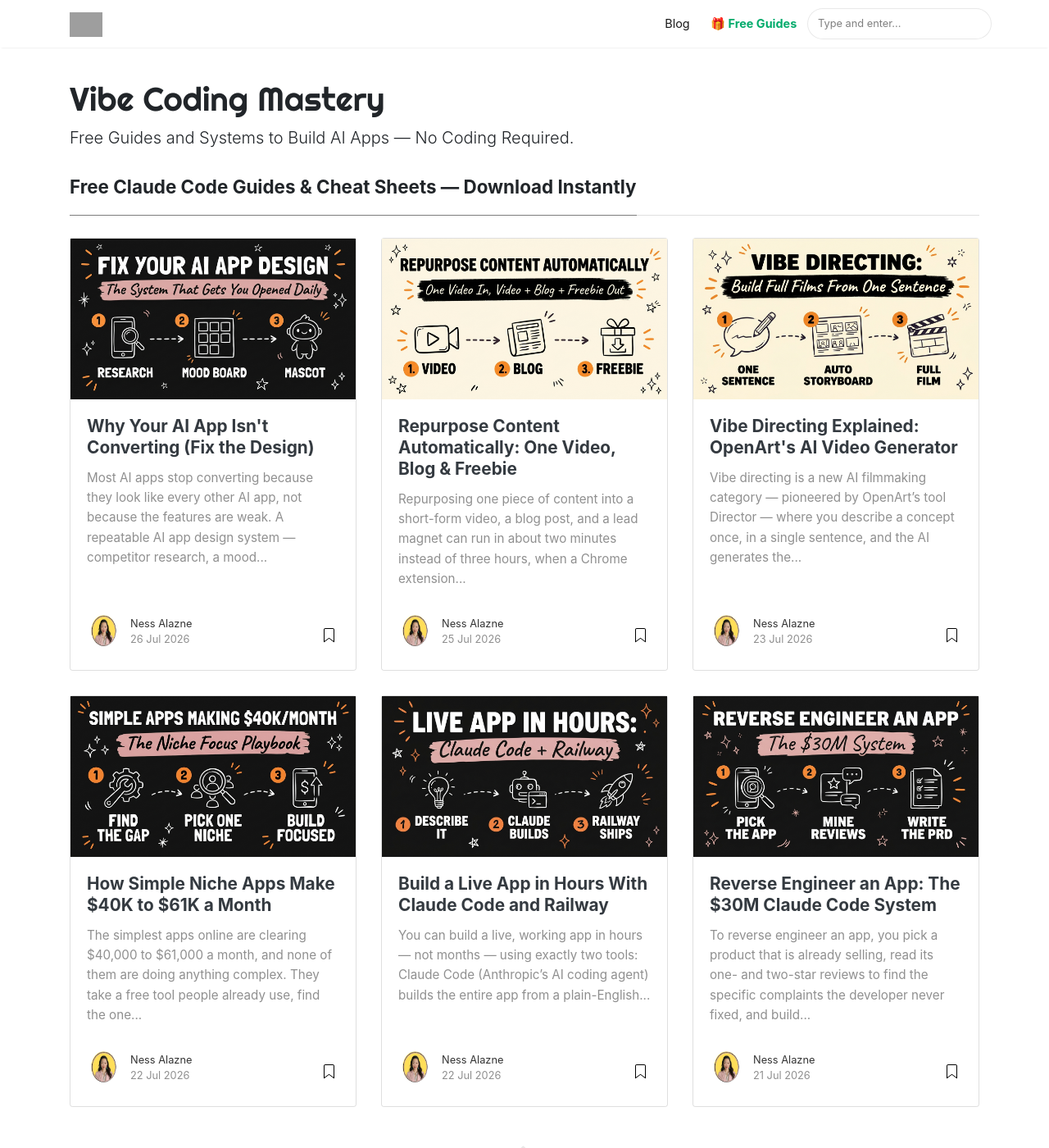
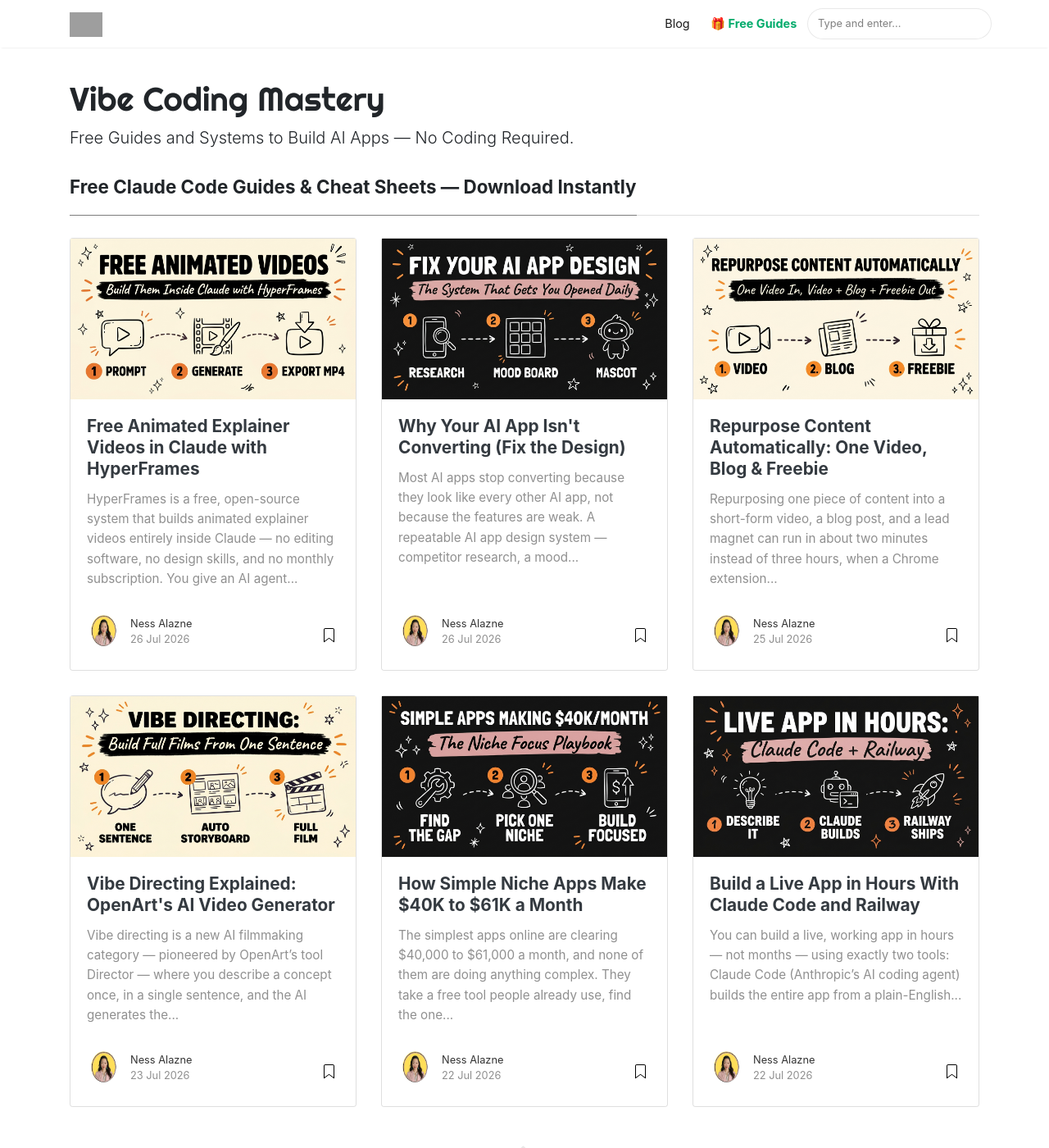
Before and after one commit to nessalazne/nessalazne.github.io, a Jekyll site: the page built from index.html, in a window 1280 px wide and 1400 px high. Shown: the whole window at 82% size. Built offline with Jekyll 4.4.1, drawn with Linux system fonts in a browser that asks for light colours; nearby versions of some CDN libraries; the list of posts is cut into pages by our own code; some of the changed lines change nothing that is shown; some of the changed text lies outside the part shown; grey boxes are pictures that could not be loaded.

Commit message:
Add: Free Animated Explainer Videos in Claude with HyperFrames

```diff
--- a/_pages/get.md
+++ b/_pages/get.md
@@ -174,6 +174,14 @@ permalink: /get/
 
 <script>
 var GUIDES = {
+  "hyperframes": [
+    {
+      title: "The HyperFrames Playbook",
+      desc: "Your Free Guide to Building Animated Explainer Videos Inside Claude",
+      url: "https://hub.digicuratoragency.com/freebie?kw=hyperframes",
+      post: "https://blog.digicuratoragency.com/hyperframes-free-animated-explainer-videos-claude/"
+    }
+  ],
   "design": [
     {
       title: "The AI App Design Playbook",
--- /dev/null
+++ b/_posts/2026-07-26-hyperframes-free-animated-explainer-videos-claude.md
@@ -0,0 +1,137 @@
+---
+layout: post
+title: "Free Animated Explainer Videos in Claude with HyperFrames"
+description: "HyperFrames is a free, open-source system that builds animated explainer videos entirely inside Claude — no editing software or design skills required."
+author: ness
+categories: [Claude Code, AI Automation]
+tags: [hyperframes, claude code, animated video, ai automation, content creation]
+image: assets/images/hyperframes-free-animated-explainer-videos-claude-header.jpg
+featured: false
+---
+
+HyperFrames is a free, open-source system that builds animated explainer videos entirely inside Claude — no editing software, no design skills, and no monthly subscription. You give an AI agent a prompt, and it writes the script, builds the visuals, times the animation, and exports a finished MP4.
+
+Most solopreneurs are still paying for video tools they don't need. Here's what HyperFrames actually does and how to get it running today.
+
+---
+
+## Get the Free Guide
+
+Get the full HyperFrames playbook — how to install it, feed it your brand, and generate your first video.
+
+**[Get the free HyperFrames Playbook →](https://hub.digicuratoragency.com/freebie?kw=hyperframes)**
+
+---
+
+<div style="max-width: 315px; margin: 2rem auto;">
+  <div style="position: relative; padding-bottom: 177.78%; height: 0; overflow: hidden; border-radius: 10px;">
+    <iframe style="position: absolute; top: 0; left: 0; width: 100%; height: 100%;"
+      src="https://www.youtube.com/embed/1z0vf2oLINE"
+      frameborder="0"
+      allow="accelerometer; autoplay; clipboard-write; encrypted-media; gyroscope; picture-in-picture"
+      allowfullscreen></iframe>
+  </div>
+</div>
+
+## What Is HyperFrames?
+
+HyperFrames is a free, open-source system that runs inside Claude and turns a prompt into a fully rendered animated video — no timeline editor, no keyframes, and no design software involved. The AI agent handles the entire pipeline: it writes the script, generates the visuals, syncs the timing, and exports the final MP4 file.
+
+That matters because most solopreneurs default to paid tools like Canva, CapCut, or After Effects templates for explainer content, even when the actual bottleneck isn't the software — it's the time spent learning it. HyperFrames removes that layer entirely by letting you describe the video you want in plain language.
+
+## How Does HyperFrames Pull Your Brand Automatically?
+
+HyperFrames can read a live website and extract its brand colors, typography, and overall visual feel without any manual setup. Feed it your website URL, and the agent applies that look to the video it generates — so the output already matches your existing brand instead of looking like a generic template.
+
+This is the same design-extraction approach used in Claude's broader design tooling. If you want the deeper mechanics of turning a design into a rendered video, the [Claude Design to Video guide](https://blog.digicuratoragency.com/claude-design-to-video-hyperframes/) walks through the 4-step export-and-render workflow HyperFrames builds on.
+
+## What Content Can You Feed Into HyperFrames?
+
+HyperFrames accepts almost any source material as input, then turns that context into the script and visuals for the video. You are not limited to typing a prompt from scratch — you can hand it existing content and let the agent adapt it.
+
+Sources that work well:
+
+| Input Type | What HyperFrames Does With It |
+|---|---|
+| YouTube transcript | Extracts key points and reshapes them into an explainer script |
+| PDF document | Pulls the core concepts and structures them into video beats |
+| Podcast audio/transcript | Condenses the conversation into a visual narrative |
+| Website URL | Extracts brand colors, fonts, and tone for the visuals |
+| Plain text prompt | Builds a script and storyboard from your description |
+
+Because the agent works from your actual content, the resulting video reflects your specific message rather than a generic stock template.
+
+## How Do You Iterate on a HyperFrames Video?
+
+If the first version of your video isn't right, you fix it by talking to the agent, not by opening an editing timeline. You can ask for changes like "make the pacing faster in the second half" or "swap the color scheme to match my logo," and HyperFrames regenerates the affected parts.
+
+This conversational revision loop is the same pattern used across Claude Code's creative skills — see the [Remotion video creator guide](https://blog.digicuratoragency.com/remotion-claude-code-video-creator/) for another example of building video output through iterative prompting rather than manual editing.
+
+**Quick tips for faster iteration:**
+- Be specific about what changed feels wrong (pacing, color, text size) rather than saying "make it better"
+- Iterate on one element at a time so the agent doesn't overcorrect
+- Save a version you like before requesting a bigger change, in case you want to roll back
+
+## Who Should Use HyperFrames?
+
+Solopreneurs, content creators, and small teams who need explainer videos regularly but don't have a video editor on staff are the best fit for HyperFrames. If you're already using Claude Code or Claude for other parts of your workflow — as covered in the [creator skills roundup](https://blog.digicuratoragency.com/5-skills-for-creators-claude-code/) — adding HyperFrames keeps video production inside the same system instead of bouncing between five separate tools.
+
+## FAQ
+
+### Is HyperFrames really free?
+
+Yes. HyperFrames is a free, open-source system that runs inside Claude, with no subscription fee to generate animated explainer videos.
+
+### Do I need editing or design experience to use HyperFrames?
+
+No. HyperFrames is built so you describe what you want in plain language, and the AI agent handles the script, visuals, and export — no timeline editing or design skills required.
+
+### Can HyperFrames use my existing brand assets?
+
+Yes. Feed HyperFrames a website URL and it automatically extracts your brand colors, typography, and overall feel, then applies that to the generated video.
+
+### What file types can I feed into HyperFrames?
+
+You can feed HyperFrames a YouTube transcript, a PDF, a podcast, a website URL, or a plain text prompt, and it will turn that source content into the video's script and visuals.
+
+### How do I fix a HyperFrames video I don't like?
+
+You talk to the agent and describe the change you want — pacing, color, wording — and HyperFrames regenerates the video until it matches what you're picturing.
+
+---
+
+If you want the full step-by-step setup — install, first prompt, and how to structure your source content for the best results — [join the Vibe Coding Build →](https://hub.digicuratoragency.com/about) for the complete walkthrough.
+
+<script type="application/ld+json">
+{
+  "@context": "https://schema.org",
+  "@type": "FAQPage",
+  "mainEntity": [
+    {
+      "@type": "Question",
+      "name": "Is HyperFrames really free?",
+      "acceptedAnswer": { "@type": "Answer", "text": "Yes. HyperFrames is a free, open-source system that runs inside Claude, with no subscription fee to generate animated explainer videos." }
+    },
+    {
+      "@type": "Question",
+      "name": "Do I need editing or design experience to use HyperFrames?",
+      "acceptedAnswer": { "@type": "Answer", "text": "No. HyperFrames is built so you describe what you want in plain language, and the AI agent handles the script, visuals, and export — no timeline editing or design skills required." }
+    },
+    {
+      "@type": "Question",
+      "name": "Can HyperFrames use my existing brand assets?",
+      "acceptedAnswer": { "@type": "Answer", "text": "Yes. Feed HyperFrames a website URL and it automatically extracts your brand colors, typography, and overall feel, then applies that to the generated video." }
+    },
+    {
+      "@type": "Question",
+      "name": "What file types can I feed into HyperFrames?",
+      "acceptedAnswer": { "@type": "Answer", "text": "You can feed HyperFrames a YouTube transcript, a PDF, a podcast, a website URL, or a plain text prompt, and it will turn that source content into the video's script and visuals." }
+    },
+    {
+      "@type": "Question",
+      "name": "How do I fix a HyperFrames video I don't like?",
+      "acceptedAnswer": { "@type": "Answer", "text": "You talk to the agent and describe the change you want — pacing, color, wording — and HyperFrames regenerates the video until it matches what you're picturing." }
+    }
+  ]
+}
+</script>
```
Also changed, not shown: assets/images/hyperframes-free-animated-explainer-videos-claude-header.jpg (added), 1 other file.
